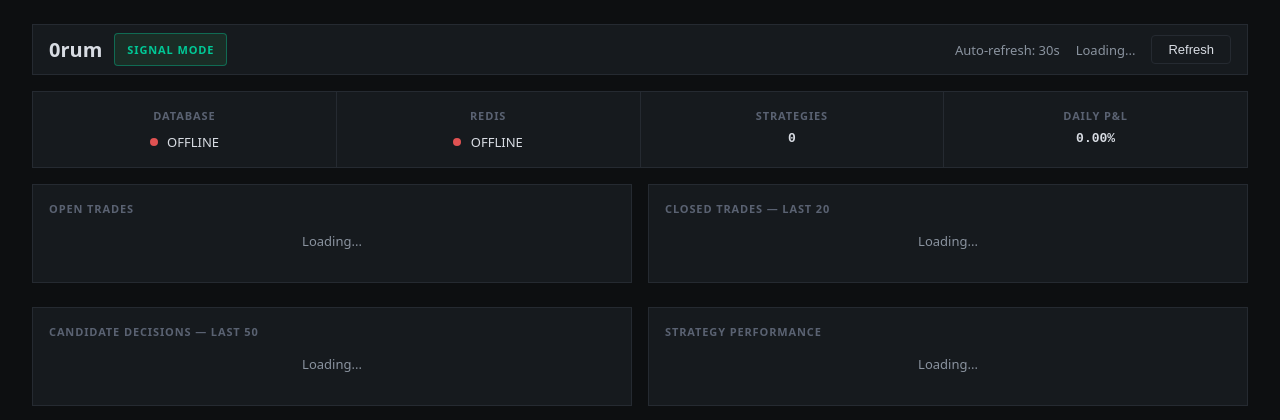
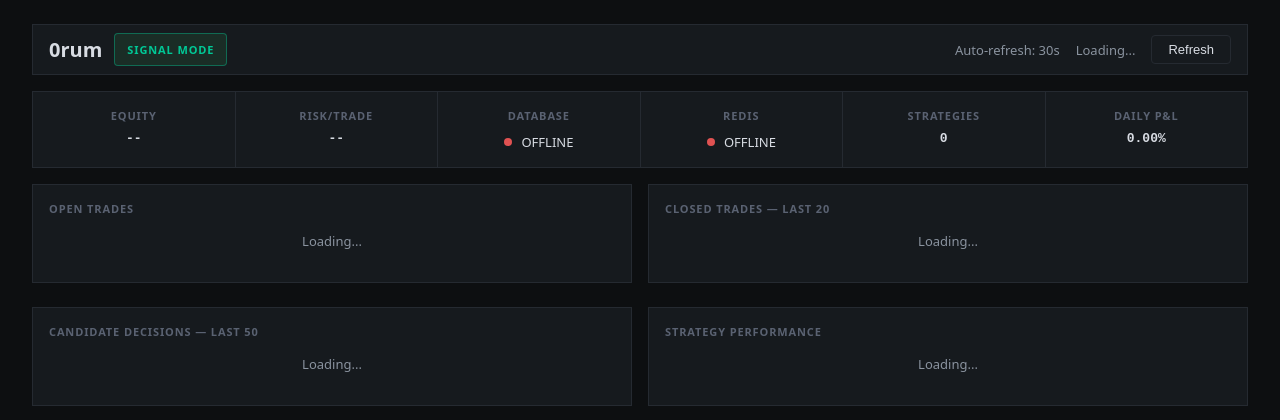
Before and after one commit to raw-bot/0rum, a FastAPI app: page /dashboard in a window 1280 px wide. Shown: the top 420 px of the page. Run offline with FastAPI, Linux system fonts and the light colour scheme; data that the repository does not hold is empty; parts of the project's set-up code (start-up, migrations or seed data) failed here and were passed over.

Commit message:
fix: show paper account equity on dashboard

```diff
--- a/src/monitoring/dashboard.py
+++ b/src/monitoring/dashboard.py
@@ -81,6 +81,11 @@
 
     result["health"] = {"db": db_ok, "redis": redis_ok, "strategies_active": strategies_active}
     result["execution_mode"] = settings.execution_mode.value
+    result["account"] = {
+        "theoretical_equity_usd": float(settings.theoretical_equity_usd),
+        "risk_per_trade": float(settings.risk_per_trade),
+        "daily_loss_limit": float(settings.daily_loss_limit),
+    }
 
     # --- Circuit Breaker ---
     cb_tripped = False
--- a/src/templates/dashboard.html
+++ b/src/templates/dashboard.html
@@ -355,6 +355,14 @@
 
 <div data-section="status" class="status-row">
   <div class="status-cell">
+    <div class="status-cell-label">EQUITY</div>
+    <div class="data-val" id="account-equity">--</div>
+  </div>
+  <div class="status-cell">
+    <div class="status-cell-label">RISK/TRADE</div>
+    <div class="data-val" id="risk-per-trade">--</div>
+  </div>
+  <div class="status-cell">
     <div class="status-cell-label">DATABASE</div>
     <div id="db-status">
       <span class="status-dot offline" id="db-dot"></span>
@@ -464,6 +472,12 @@
 
 function renderStatusRow(data) {
   const health = data.health || {};
+  const account = data.account || {};
+
+  document.getElementById('account-equity').textContent =
+    formatMoney(account.theoretical_equity_usd);
+  document.getElementById('risk-per-trade').textContent =
+    formatPercent(account.risk_per_trade, 2);
 
   // DB
   const dbDot = document.getElementById('db-dot');
@@ -706,6 +720,15 @@
   return Number.isFinite(number) ? number.toFixed(digits) : '--';
 }
 
+function formatMoney(value) {
+  const number = Number(value);
+  if (!Number.isFinite(number)) return '--';
+  return '$' + number.toLocaleString('en-US', {
+    minimumFractionDigits: 0,
+    maximumFractionDigits: 0,
+  });
+}
+
 function formatPercent(value, digits, signed) {
   const number = Number(value);
   if (!Number.isFinite(number)) return '--';
```
Also changed, not shown: tests/test_monitoring/test_dashboard.py (+19 -0 lines), 1 other file.
